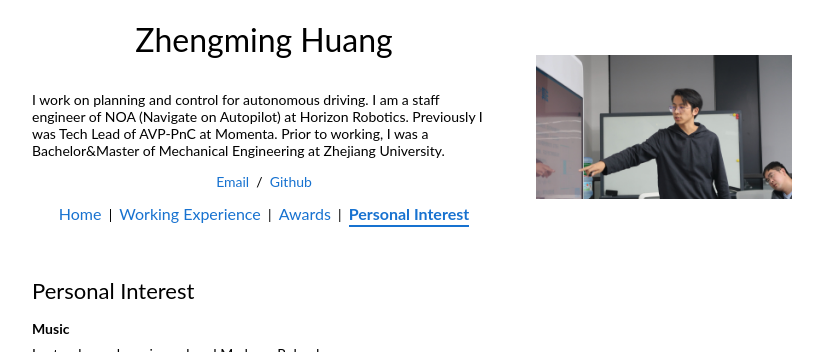
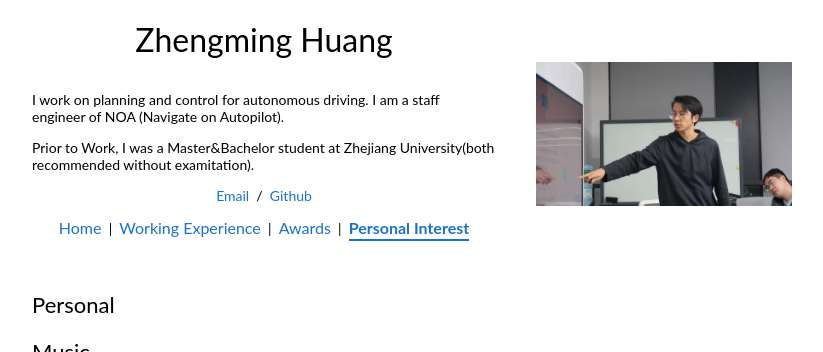
Before and after one commit to JamieHuang28/JamieHuang28.github.io, a Jekyll site: the page built from personal.md, in a window 1280 px wide, cut to the strip 0-352 px from the top of the page. Shown: the whole strip, without its empty margins (228-1051 px from the left). Built offline with Jekyll 4.4.1, drawn with Linux system fonts in a browser that asks for light colours.

Commit message:
Move the intro copy into bio.md and refresh awards and personal headings.
Co-authored-by: Cursor <cursoragent@cursor.com>

```diff
--- a/_data/profile.yml
+++ b/_data/profile.yml
@@ -2,5 +2,3 @@ name: Zhengming Huang
 cover_photo: /resources/cover_photo.jpeg
 email: huangzhengming28@gmail.com
 github: https://github.com/JamieHuang28
-bio:
-  - I work on planning and control for autonomous driving. I am a staff engineer of NOA (Navigate on Autopilot) at Horizon Robotics. Previously I was Tech Lead of AVP-PnC at Momenta. Prior to working, I was a Bachelor&Master of Mechanical Engineering at Zhejiang University.
--- a/_includes/profile.html
+++ b/_includes/profile.html
@@ -2,10 +2,10 @@
 <div class="profile">
   <div class="profile-bio">
     <p class="profile-name">{{ profile.name }}</p>
-    {% for paragraph in profile.bio %}
-    <p>{{ paragraph }}</p>
-    {% endfor %}
-    <p>{{ site.description }}</p>
+    {% assign bio_page = site.pages | where: "path", "bio.md" | first %}
+    {% if bio_page %}
+    {{ bio_page.content }}
+    {% endif %}
     <p class="profile-links">
       <a href="mailto:{{ profile.email }}">Email</a> &nbsp;/&nbsp;
       <a href="{{ profile.github }}">Github</a>
--- /dev/null
+++ b/bio.md
@@ -0,0 +1,7 @@
+---
+layout: null
+---
+
+I work on planning and control for autonomous driving. I am a staff engineer of NOA (Navigate on Autopilot).
+
+Prior to Work, I was a Master&Bachelor student at Zhejiang University(both recommended without examitation).
--- a/personal.md
+++ b/personal.md
@@ -5,9 +5,9 @@ tab: personal
 permalink: /personal.html
 ---
 
-## Personal Interest
+# Personal
 
-### Music
+## Music
 
 I act as bass player in my band Madame Roland.
 
@@ -17,7 +17,7 @@ I also love classical music. This is a photo shot in Vienna.
 
 ![Vienna Golden Hall](./resources/vienna_golden_hall.jpeg)
 
-### Airplane Model
+## Airplane Model
 
 I have played airplane model since college. I prefer fixed-wing model aircraft.
 
```
Also changed, not shown: awards.md (+2 -2 lines).
